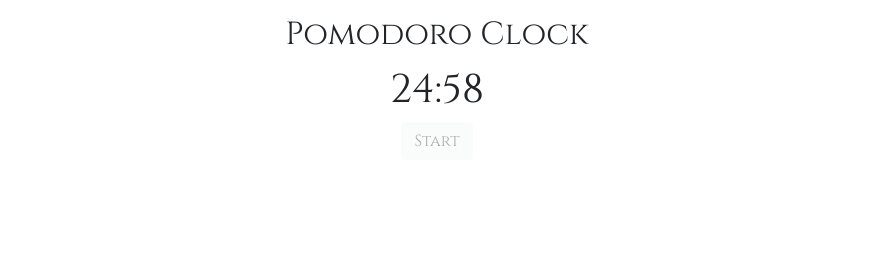
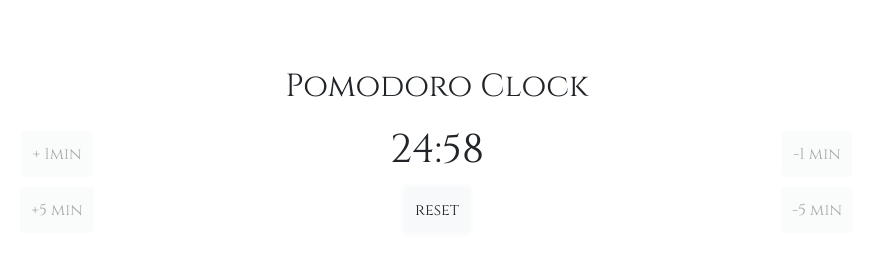
Before and after one commit to CptNelson/pomodoro, a plain HTML site: page index.html in a window 1280 px wide. Both pictures are taken after a click on the button "Start". Shown: the whole page, without its empty margins (203-1075 px from the left). Drawn offline with nearby package versions, Linux system fonts and the light colour scheme.

Commit message:
adding and decreasing

```diff
--- a/index.html
+++ b/index.html
@@ -16,20 +16,46 @@
   </head>
 
   <body>
-    <div class="container mt-3">
-        <div class="d-flex justify-content-center mb-1">
+
+      <div class="container mt-5">
+          <div class="row">
+            <div class="col-sm">
+            </div>
+            <div class="col-sm">
             <div id="title"><h2>Pomodoro Clock</h2></div>
             </div>
-        <div class="d-flex justify-content-center">
-            <div id="minutes"><h1>00</h1></div>
+            <div class="col-sm">
+            </div>
+          </div>
+
+          <div class="row">
+            <div class="col-sm">
+            <button type="button" class="btn btn-light" id="addOne">+ 1min</button>
+            </div>
+            <div class="col-sm">
+              <div class="row justify-content-center">
+                <div id="minutes"><h1>25</h1></div>
                 <div id="colon"><h1>:</h1></div>
                 <div id="seconds"><h1>00</h1></div>
               </div>
-        <div>
-            <button type="button" class="btn btn-light" id="startButton">Start</button>
+            </div>
+            <div class="col-sm">
+              <button type="button" class="btn btn-light" id="decOne">-1 min</button>
             </div>
           </div>
 
+          <div class="row">
+            <div class="col-sm">
+              <button type="button" class="btn btn-light" id="addFive">+5 min</button>
+            </div>
+            <div class="col-sm">
+              <button type="button" class="btn btn-light" id="startButton">Start</button>
+            </div>
+            <div class="col-sm">
+              <button type="button" class="btn btn-light" id="decFive">-5 min</button>
+            </div>
+          </div>
+        </div>
 
     <script src="src/pomodoro.js"></script>
     <script src="https://code.jquery.com/jquery-3.3.1.slim.min.js" integrity="sha384-q8i/X+965DzO0rT7abK41JStQIAqVgRVzpbzo5smXKp4YfRvH+8abtTE1Pi6jizo" crossorigin="anonymous"></script>
--- a/main.css
+++ b/main.css
@@ -3,6 +3,12 @@ body {
     text-align: center;
 }
 
+#title {
+    margin: 20px;
+}
 .btn {
-   /* box-shadow: 2px 2px 5px -2px;*/
+    padding: 10px;
+    margin: 5px;
+
+  /*  box-shadow: 2px 2px 5px -2px; */
 }
--- a/src/pomodoro.js
+++ b/src/pomodoro.js
@@ -2,19 +2,74 @@
 let pomodoro = {
     minutes : null,
     seconds : null,
+    savedMin : null,
+    savedSec : null,
+    timerInterval : null,
     minutesDOM : document.getElementById("minutes"),
     secondsDOM : document.getElementById("seconds"),
     startButton : document.getElementById("startButton"),
+    addOne : document.getElementById("addOne"),
+    addFive : document.getElementById("addFive"),
+    decOne : document.getElementById("decOne"),
+    decFive : document.getElementById("decFive"),
     alarmSound : new Audio('src/alarm.mp3'),
     init : function() {
         this.minutes = 25;
         this.seconds = 0;
         this.setClockDOM();
+        startButton.state = 0;
+
+        addOne.onclick = function() {
+            pomodoro.minutes += 1;
+            pomodoro.setClockDOM();
+        }
+
+        addFive.onclick = function() {
+            pomodoro.minutes += 5;
+            pomodoro.setClockDOM();
+        }
+        decOne.onclick = function() {
+            pomodoro.minutes -= 1;
+            pomodoro.setClockDOM();
+        }
+        decFive.onclick = function() {
+            pomodoro.minutes -= 5;
+            pomodoro.setClockDOM();
+        }
+
         startButton.onclick = function() {
-            this.disabled = true;
-            pomodoro.countdown();
-            startButton.style.color = 'grey';
-    }
+            if (this.state == 0) {
+                this.textContent = "reset"
+                pomodoro.savedMin = pomodoro.minutes;
+                pomodoro.savedSec = pomodoro.seconds;
+                pomodoro.countdown();
+                addOne.style.color = 'grey';
+                decOne.style.color = 'grey';
+                addFive.style.color = 'grey';
+                decFive.style.color = 'grey';
+                addOne.disabled = true;
+                decOne.disabled = true;
+                addFive.disabled = true;
+                decFive.disabled = true;
+                this.state = 1;
+            } else {
+                this.textContent = "start"
+                pomodoro.minutes = pomodoro.savedMin;
+                pomodoro.seconds = pomodoro.savedSec;
+                startButton.style.color = 'black';
+                addOne.style.color = 'black';
+                decOne.style.color = 'black';
+                addFive.style.color = 'black';
+                decFive.style.color = 'black';
+                addOne.disabled = false;
+                decOne.disabled = false;
+                addFive.disabled = false;
+                decFive.disabled = false;
+                clearInterval(timerInterval);
+                pomodoro.setClockDOM();
+                this.state = 0;
+            }
+        }
     },
     setClockDOM : function() {
         minStr = this.minutes.toString();
@@ -35,7 +90,7 @@ let pomodoro = {
         let sec = self.seconds;
             if (sec == 0)
             sec = 59;
-        let timerInterval = setInterval(function() {
+        timerInterval = setInterval(function() {
             self.seconds = sec;
             self.minutes = min;
             sec = sec - 1;
```
Lines whose indentation alone changed are shown as unchanged.
